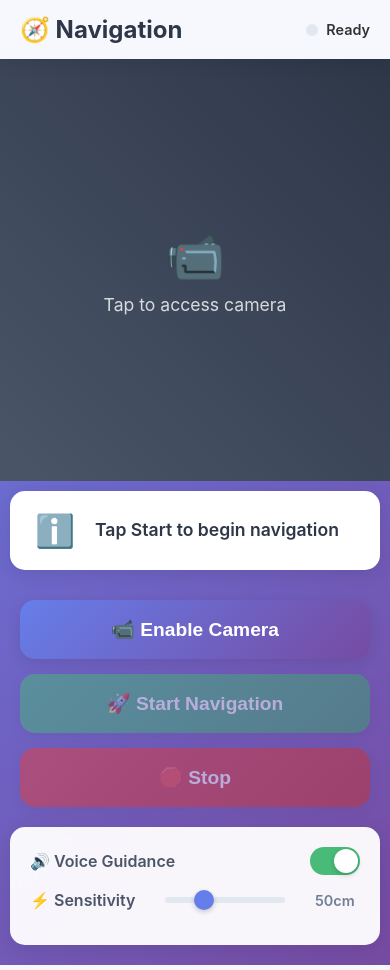
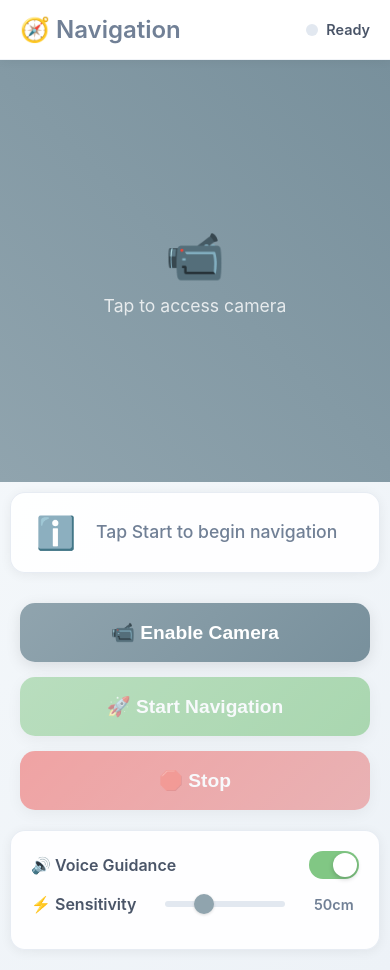
Before and after one commit to Suprim-idk/MyEyes-this-should-work-i-hope-, a Flask app: page /mobile in a window 390 px wide. Run offline with Flask 3, Linux system fonts and the light colour scheme; some libraries are stand-ins or nearby versions.

Commit message:
Update app's color scheme for a lighter and less flashy appearance
Adjusted background gradients, text colors, and element styling in static/css/mobile.css to a lighter palette.

Replit-Commit-Author: Agent
Replit-Commit-Session-Id: 672c16a6-84e1-47d4-964d-0d0306a830c6
Replit-Commit-Checkpoint-Type: full_checkpoint
Replit-Commit-Screenshot-Url: https://storage.googleapis.com/screenshot-production-us-central1/65b17ab5-abc7-47b4-be0d-959584cf69ab/672c16a6-84e1-47d4-964d-0d0306a830c6/nZxc4GF

```diff
--- a/static/css/mobile.css
+++ b/static/css/mobile.css
@@ -8,9 +8,9 @@
 
 body {
     font-family: -apple-system, BlinkMacSystemFont, 'Segoe UI', Roboto, sans-serif;
-    background: linear-gradient(135deg, #667eea 0%, #764ba2 100%);
+    background: linear-gradient(135deg, #f7fafc 0%, #edf2f7 100%);
     min-height: 100vh;
-    color: #333;
+    color: #4a5568;
     overflow-x: hidden;
     user-select: none;
 }
@@ -24,22 +24,23 @@ body {
 
 /* Header */
 .mobile-header {
-    background: rgba(255, 255, 255, 0.95);
-    backdrop-filter: blur(10px);
+    background: rgba(255, 255, 255, 0.98);
+    backdrop-filter: blur(15px);
     padding: 15px 20px;
     display: flex;
     justify-content: space-between;
     align-items: center;
-    box-shadow: 0 2px 20px rgba(0,0,0,0.1);
+    box-shadow: 0 1px 10px rgba(0,0,0,0.05);
     position: sticky;
     top: 0;
     z-index: 100;
+    border-bottom: 1px solid rgba(226, 232, 240, 0.5);
 }
 
 .mobile-header h1 {
     font-size: 1.5rem;
-    font-weight: 700;
-    color: #2d3748;
+    font-weight: 600;
+    color: #718096;
 }
 
 .status-indicator {
@@ -123,15 +124,15 @@ body {
 }
 
 .distance-value {
-    color: #48bb78;
+    color: #81c784;
 }
 
 .distance-value.warning {
-    color: #ed8936;
+    color: #ffb74d;
 }
 
 .distance-value.danger {
-    color: #e53e3e;
+    color: #ef5350;
 }
 
 .camera-placeholder {
@@ -140,7 +141,7 @@ body {
     left: 0;
     right: 0;
     bottom: 0;
-    background: linear-gradient(45deg, #4a5568, #2d3748);
+    background: linear-gradient(45deg, #90a4ae, #78909c);
     display: flex;
     align-items: center;
     justify-content: center;
@@ -164,11 +165,12 @@ body {
 
 /* Instruction Panel */
 .instruction-panel {
-    background: white;
+    background: rgba(255, 255, 255, 0.9);
     padding: 20px;
     margin: 10px;
     border-radius: 15px;
-    box-shadow: 0 4px 20px rgba(0,0,0,0.1);
+    box-shadow: 0 2px 12px rgba(0,0,0,0.06);
+    border: 1px solid rgba(226, 232, 240, 0.8);
 }
 
 .instruction-card {
@@ -186,14 +188,14 @@ body {
 .instruction-text {
     flex: 1;
     font-size: 1.1rem;
-    font-weight: 600;
-    color: #2d3748;
+    font-weight: 500;
+    color: #718096;
     line-height: 1.4;
 }
 
 .instruction-text.alert {
-    color: #e53e3e;
-    animation: pulse 1s infinite;
+    color: #ef5350;
+    animation: pulse 1.5s infinite;
 }
 
 /* Controls */
@@ -222,17 +224,17 @@ body {
 }
 
 .camera-button {
-    background: linear-gradient(135deg, #667eea 0%, #764ba2 100%);
+    background: linear-gradient(135deg, #90a4ae 0%, #78909c 100%);
     color: white;
 }
 
 .start-button {
-    background: linear-gradient(135deg, #48bb78 0%, #38a169 100%);
+    background: linear-gradient(135deg, #81c784 0%, #66bb6a 100%);
     color: white;
 }
 
 .stop-button {
-    background: linear-gradient(135deg, #e53e3e 0%, #c53030 100%);
+    background: linear-gradient(135deg, #ef5350 0%, #e57373 100%);
     color: white;
 }
 
@@ -244,12 +246,13 @@ body {
 
 /* Settings Panel */
 .settings-panel {
-    background: rgba(255, 255, 255, 0.95);
-    backdrop-filter: blur(10px);
+    background: rgba(255, 255, 255, 0.9);
+    backdrop-filter: blur(15px);
     margin: 0 10px 20px;
     padding: 20px;
     border-radius: 15px;
-    box-shadow: 0 4px 20px rgba(0,0,0,0.1);
+    box-shadow: 0 2px 12px rgba(0,0,0,0.06);
+    border: 1px solid rgba(226, 232, 240, 0.8);
 }
 
 .setting-item {
```
Also changed, not shown: other parts of static/css/mobile.css (+16 -16 lines).
